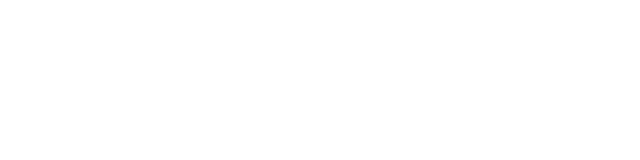
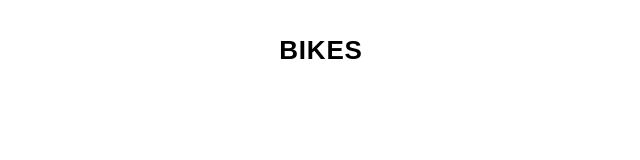
Before and after one commit to Iispar/HSL-bikes-frontend, a React (Create React App) app: page / in a window 1280 px wide. Shown: the top 160 px of the page, without its empty margins (327-967 px from the left). Built offline with nearby package versions, Linux system fonts and the light colour scheme.

Commit message:
fixed file structure and added simple header

```diff
--- a/src/App.js
+++ b/src/App.js
@@ -1,4 +1,7 @@
 import React from 'react'
+import Header from './components/Header'
+
+import './components/Grid.css'
 
 /**
  * Basic structure for the application. Used a grid layout but only have
@@ -8,7 +11,7 @@
   return (
     <div className="grid-container">
       <div className="header-container">
-
+        <Header/>
       </div>
       <div className="left-container">
 
--- /dev/null
+++ b/src/components/Grid.css
@@ -0,0 +1,25 @@
+.grid-container {
+    display: grid;
+    position: absolute;
+    grid-auto-columns: 1fr;
+    height: 90%;
+    width: 100%;
+    gap: 10px;
+  }
+
+.grid-container > div {
+    text-align: center;
+    padding: 10px;
+  }
+
+.header-container {
+    display: flex;
+    justify-self: center;
+    grid-column: 1/3;
+    height: 80px;
+    text-transform: uppercase;
+      font-size: 13px;
+      font-family: "Work Sans", sans-serif;
+      font-weight: 500;
+      letter-spacing: 0.8px;
+  }
--- /dev/null
+++ b/src/components/Header.js
@@ -0,0 +1,13 @@
+import React from 'react'
+
+/**
+ * method for creating the header.
+ * @returns the header
+ */
+const Header = () => {
+  return (
+    <h1> Bikes </h1>
+  )
+}
+
+export default Header
```
Also changed, not shown: components/Stations.js (deleted), src/components/Journeys.js (added), src/components/Stations.js (added), src/services/BikeService.js (added), src/services/StationService.js (added).
